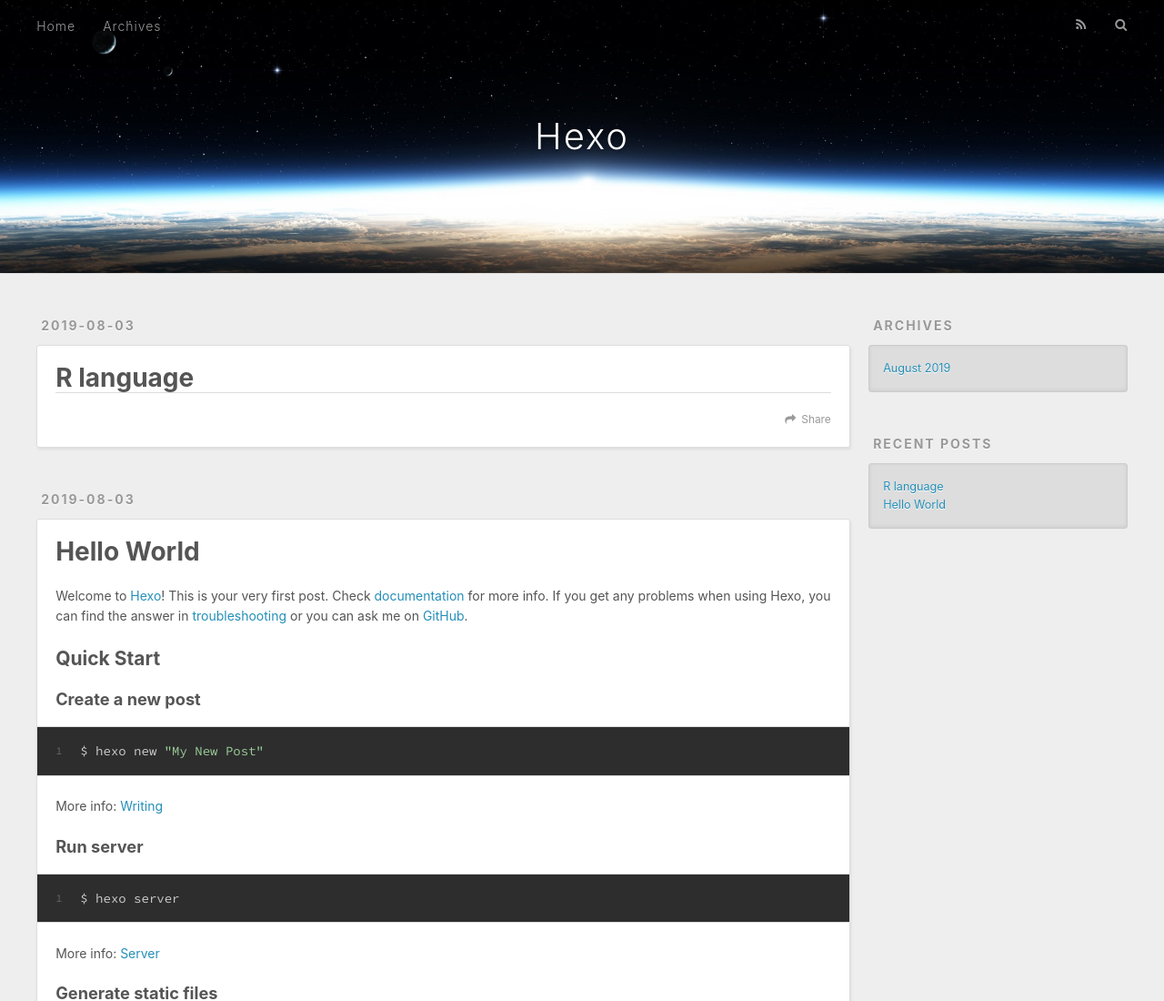
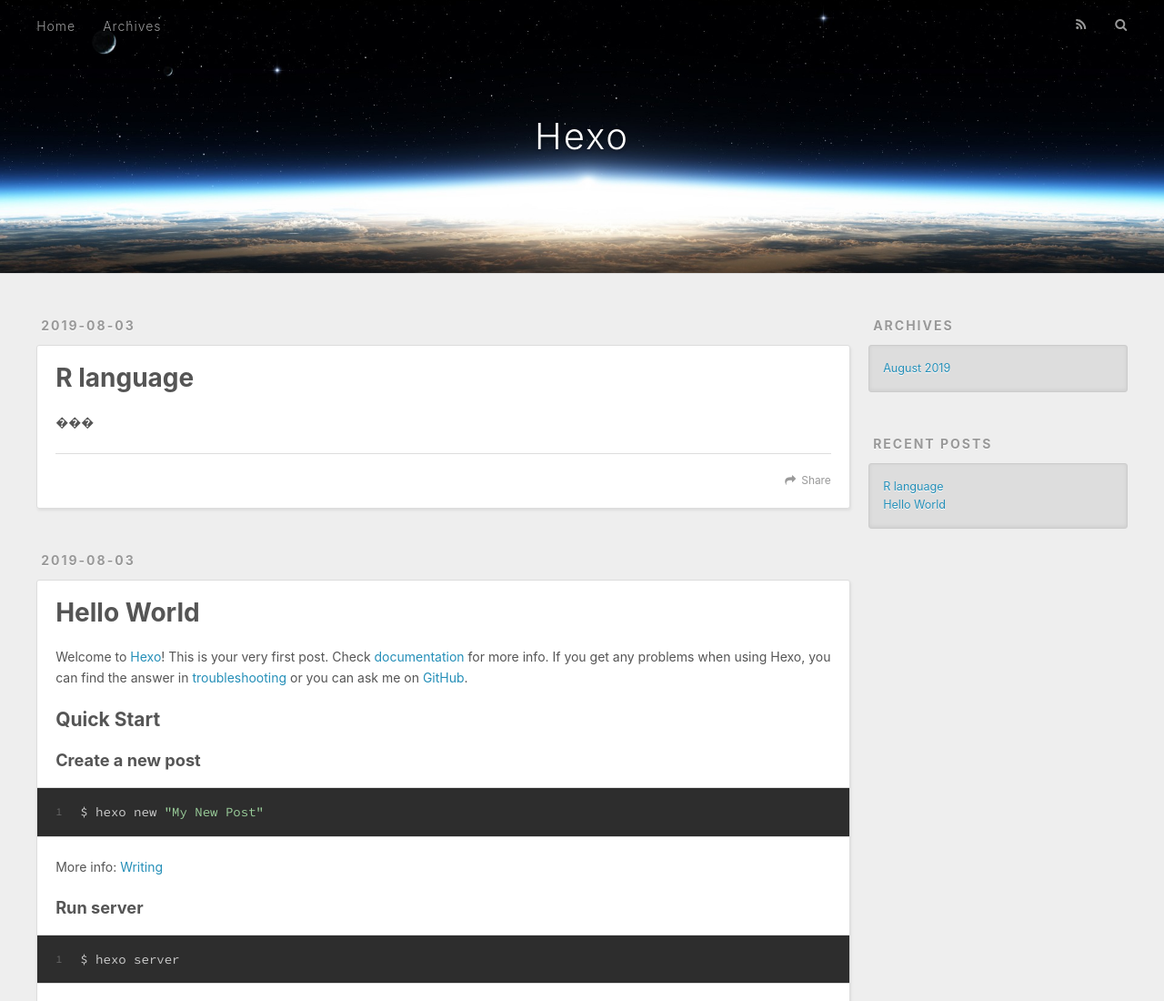
Before and after one commit to Luisdog/Luisdog.github.io, a plain HTML site: page index.html in a window 1280 px wide. Shown: the top 1100 px of the page at 91% size. Drawn offline with nearby package versions, Linux system fonts and the light colour scheme.

Commit message:
Site updated: 2019-08-04 00:01:45

```diff
--- a/index.html
+++ b/index.html
@@ -84,6 +84,7 @@
 
     <div class="article-entry" itemprop="articleBody">
 
+        <p>���</p>
 
 
     </div>
```
Also changed, not shown: 2019/08/03/R-language/index.html (+6 -2 lines).
